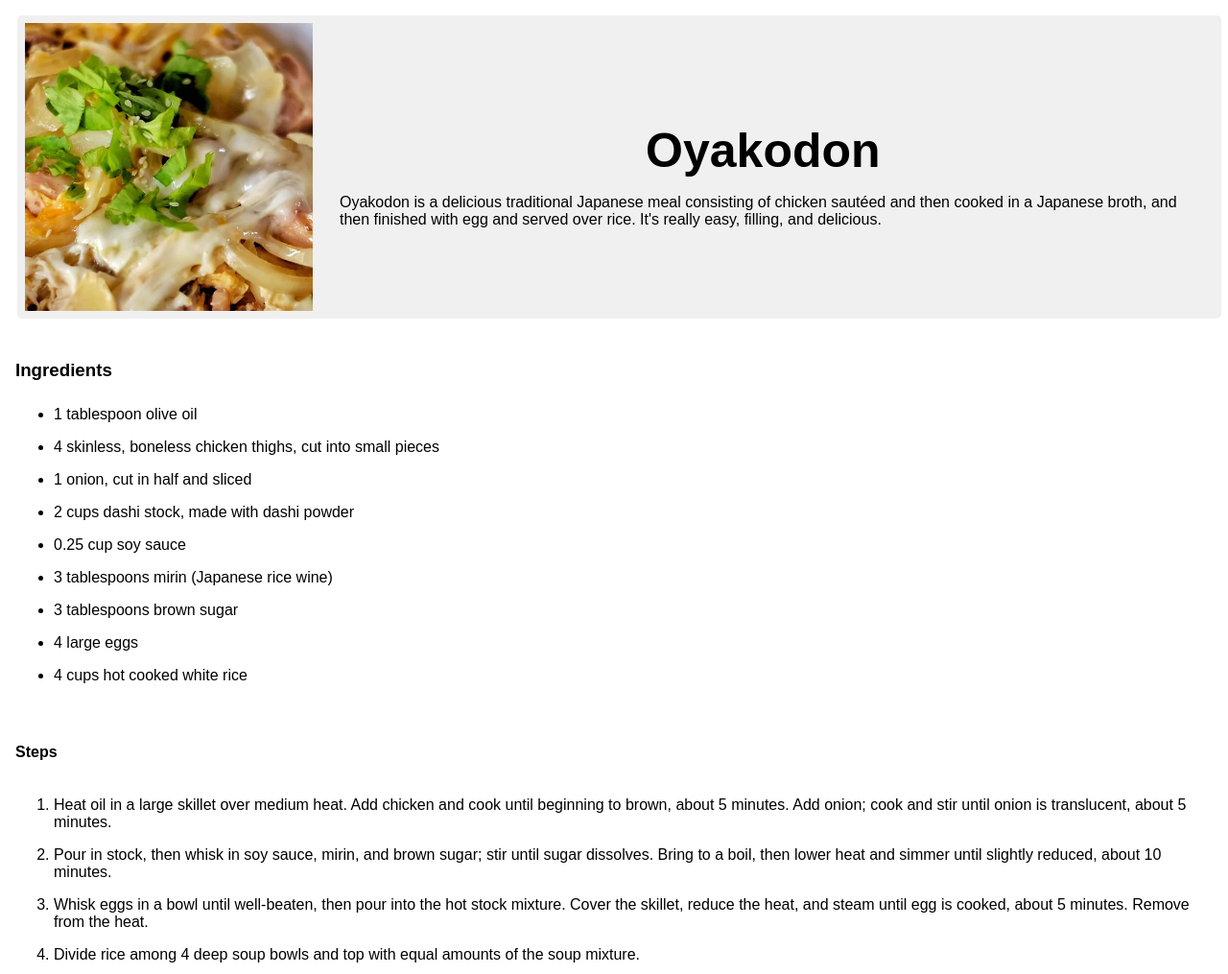
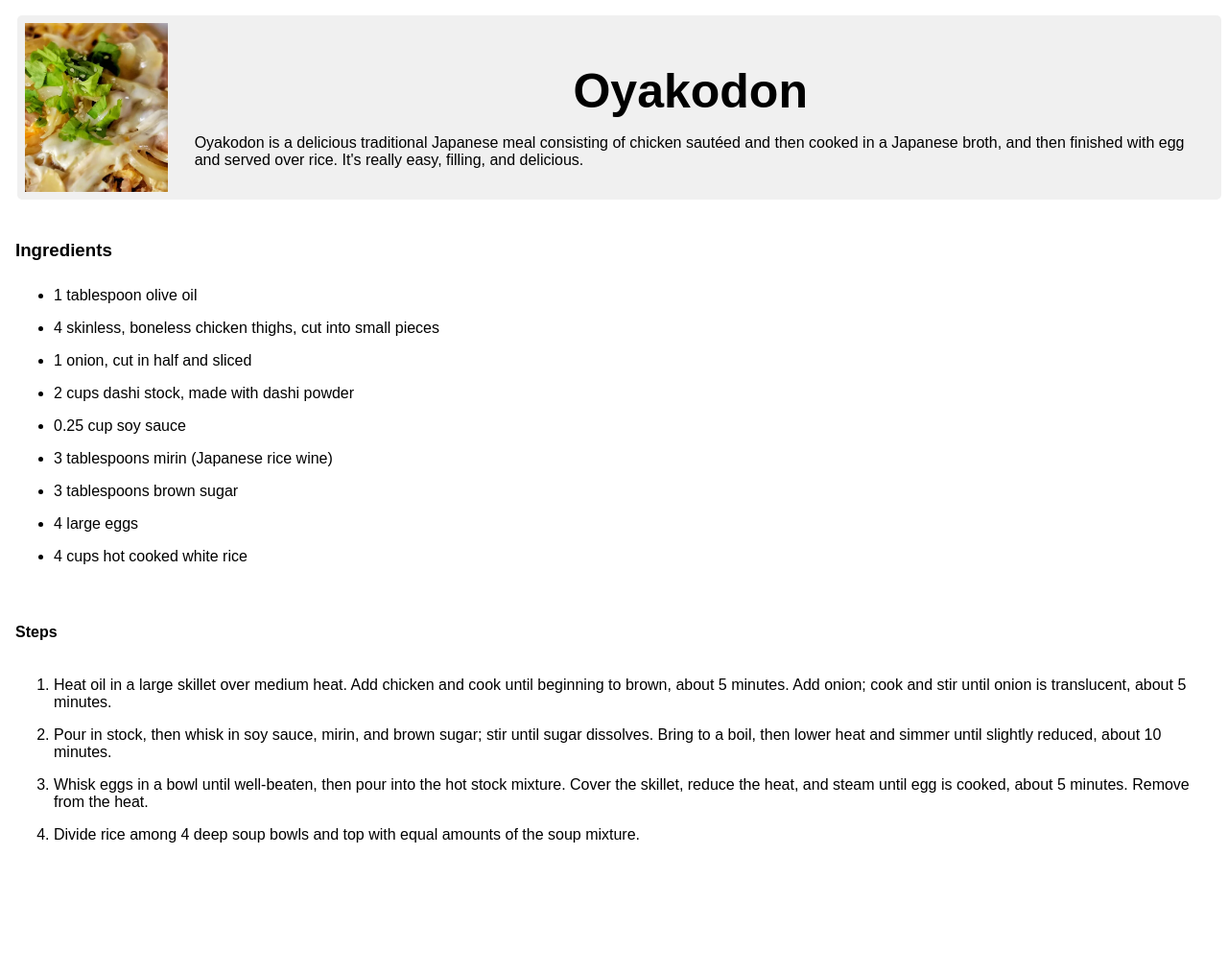
Before and after one commit to Pradheon/odin-recipes, a plain HTML site: page recipes/oyakodon.html in a window 1280 px wide. Shown: the whole page at 96% size. After the commit the page ends 927 px from the top, so only its background shows below. Drawn offline with Linux system fonts and the light colour scheme.

Commit message:
Remove 'center' styling from 'large-card' and move it to the 'hero-title' and 'hero-content' div

```diff
--- a/recipes/oyakodon.html
+++ b/recipes/oyakodon.html
@@ -8,9 +8,9 @@
     <link rel="stylesheet" href="../styles.css" />
 </head>
 <body>
-    <div class="large-card center">
+    <div class="large-card">
         <img class="small-image" src="../images/oyakodon.jpg" alt="Oyakodon">
-        <div>
+        <div class="center">
             <h1 class="hero-title font-black">Oyakodon</h1>
             <p class="hero-content font-black">Oyakodon is a delicious traditional Japanese meal consisting of chicken sautéed and then cooked in a Japanese broth, and then finished with egg and served over rice. It's really easy, filling, and delicious.</p>
         </div>
--- a/styles.css
+++ b/styles.css
@@ -38,8 +38,8 @@ ol {
 }
 
 .small-image {
-    width: 300px;
-    height: 300px;
+    width: 12%;
+    height: auto;
     object-fit: cover;
     margin-right: auto;
 }
@@ -81,11 +81,11 @@ ol {
 .large-card {
     background: rgb(240, 240, 240);
     width: 98%;
-    height: 300px;
+    height: auto;
     margin: 16px 10px;
     padding: 8px;
     border-radius: 5px;
-    display: inline-block;
+    display: flex;
     border-radius: 5px;
 }
 
@@ -94,9 +94,8 @@ ol {
 }
 
 .center {
-    display: flex;
-    align-items: center;
-    justify-content: center;
+    display: grid;
+    place-items: center;
 }
 
 .font-black {
```
Also changed, not shown: recipes/avocado-breakfast-sandwich.html (+2 -2 lines), recipes/garlic-bread-spread.html (+2 -2 lines).
